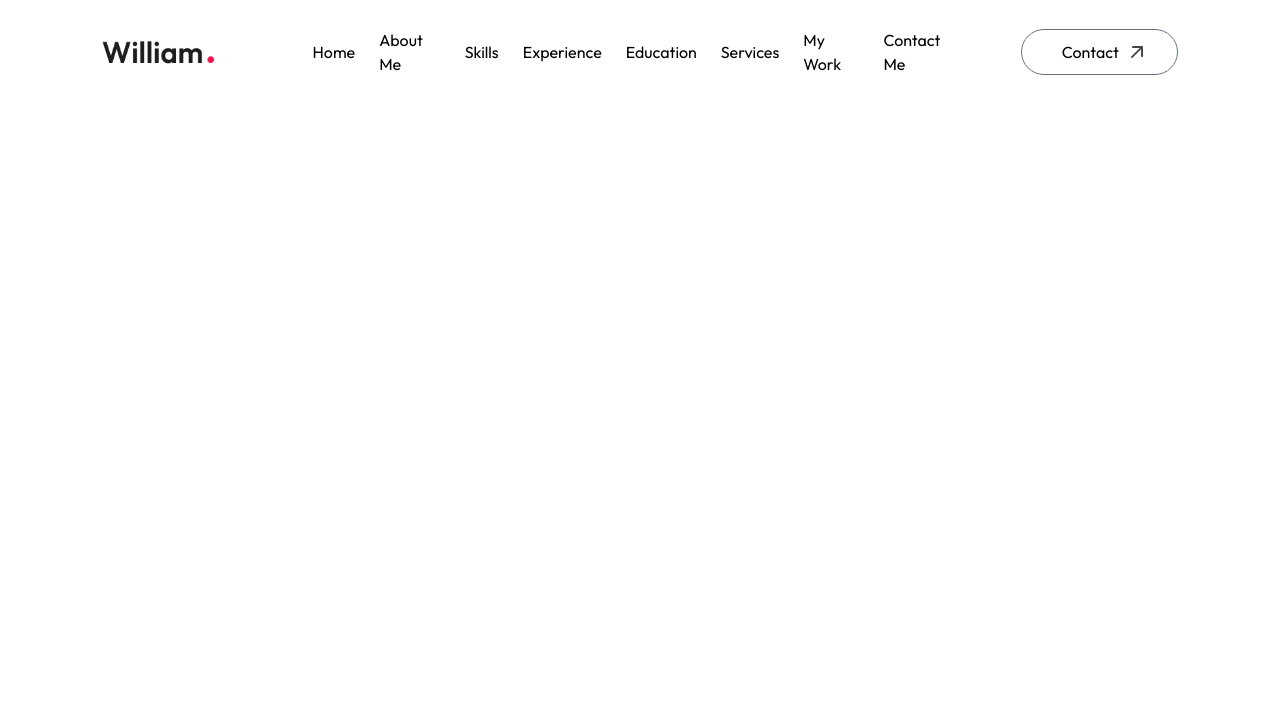
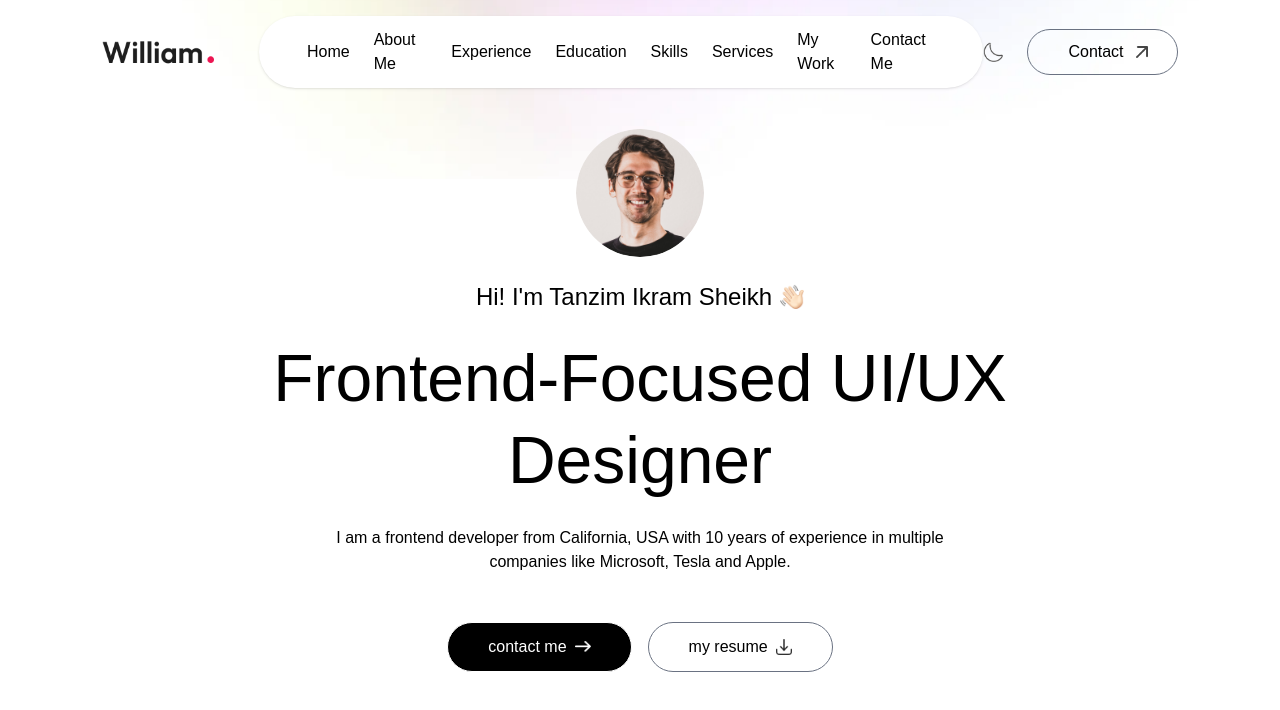
Before and after one commit to tanzim-ikram/portfolio-website, a Next.js app: page / in a window 1280 px wide. Shown: the top 710 px of the page. Built offline with nearby package versions, Linux system fonts and the light colour scheme; a web font is replaced by a local one.

Commit message:
new file:   app/components/Header.jsx modified:   app/components/Navbar.jsx modified:   app/globals.css modified:   app/page.js

```diff
--- /dev/null
+++ b/app/components/Header.jsx
@@ -0,0 +1,52 @@
+import { assets } from "@/assets/assets";
+import Image from "next/image";
+import React from "react";
+
+function Header() {
+  return (
+    <div className="w-full min-h-screen flex items-center justify-center px-4">
+      <div className="w-full max-w-3xl text-center flex flex-col items-center justify-center gap-6">
+        <Image
+          src={assets.profile_img}
+          alt="Profile"
+          className="rounded-full"
+          width={128}
+          height={128}
+        />
+
+        <h3 className="flex items-center justify-center gap-2 text-xl md:text-2xl font-Ovo">
+          Hi! I'm Tanzim Ikram Sheikh
+          <Image src={assets.hand_icon} alt="Wave" width={24} height={24} />
+        </h3>
+
+        <h1 className="text-3xl sm:text-6xl lg:text-[66px] font-Ovo leading-tight">
+          Frontend-Focused UI/UX Designer
+        </h1>
+
+        <p className="max-w-2xl mx-auto font-Ovo">
+          I am a frontend developer from California, USA with 10 years of experience in multiple companies like Microsoft, Tesla and Apple.
+        </p>
+
+        <div className="flex flex-col sm:flex-row items-center gap-4 mt-6">
+          <a
+            href="#contact"
+            className="px-10 py-3 border rounded-full border-white bg-black text-white flex items-center gap-2"
+          >
+            contact me
+            <Image src={assets.right_arrow_white} alt="" width={16} height={16} />
+          </a>
+          <a
+            href="/sample-resume.pdf"
+            download
+            className="px-10 py-3 border rounded-full border-gray-500 flex items-center gap-2"
+          >
+            my resume
+            <Image src={assets.download_icon} alt="" width={16} height={16} />
+          </a>
+        </div>
+      </div>
+    </div>
+  );
+}
+
+export default Header;
--- a/app/components/Navbar.jsx
+++ b/app/components/Navbar.jsx
@@ -1,29 +1,70 @@
 import { assets } from '@/assets/assets'
 import Image from 'next/image'
-import React from 'react'
+import React, {useRef} from 'react'
 
 const Navbar = () => {
+
+    const sideMenuRef = useRef();
+
+    const openMenu = ()=> {
+        sideMenuRef.current.style.transform = 'translateX(-16rem)'
+
+    }
+
+    const closeMenu = ()=> {
+        sideMenuRef.current.style.transform = 'translateX(16rem)'
+
+    }
+
   return (
     <>
+    <div className='fixed top-0 right-0 w-11/12 -z-10 translate-y-[-80%]'>
+        <Image src={assets.header_bg_color} alt='' className='w-full'/>
+    </div>
       <nav className='w-full fixed px-5 lg:px-8 xl:px-[8%] py-4 flex items-center justify-between z-50'>
         <a href="#op">
             <Image src={assets.logo} alt="" className='w-28 cursor-pointer mr-14'/>
         </a>
 
-        <ul className='hidden md:flex items-center gap-6 lag:gap-8 rounded-full px-12 py-3'>
-            <li><a href="#top">Home</a></li>
-            <li><a href="#top">About Me</a></li>
-            <li><a href="#top">Skills</a></li>
-            <li><a href="#top">Experience</a></li>
-            <li><a href="#top">Education</a></li>
-            <li><a href="#top">Services</a></li>
-            <li><a href="#top">My Work</a></li>
-            <li><a href="#top">Contact Me</a></li>
+        <ul className='hidden md:flex items-center gap-6 lag:gap-8 rounded-full px-12 py-3 bg-white shadow-sm bg-opacity-50'>
+            <li><a className='font-Ovo' href="#top">Home</a></li>
+            <li><a className='font-Ovo' href="#top">About Me</a></li>
+            <li><a className='font-Ovo' href="#top">Experience</a></li>
+            <li><a className='font-Ovo' href="#top">Education</a></li>
+            <li><a className='font-Ovo' href="#top">Skills</a></li>
+            <li><a className='font-Ovo' href="#top">Services</a></li>
+            <li><a className='font-Ovo' href="#top">My Work</a></li>
+            <li><a className='font-Ovo' href="#top">Contact Me</a></li>
         </ul>
 
-        <div>
-            <a href="#contact" className='hidden lg:flex items-center gap-3 px-10 py-2.5 border border-gray-500 rounded-full ml-4'>Contact <Image src={assets.arrow_icon} alt="" className='w-3'/></a>
+        <div className='flex items-center gap-2'>
+            <button>
+                <Image src={assets.moon_icon} alt='' className='w-6' />
+            </button>
+
+            <a href="#contact" className='hidden lg:flex items-center gap-3 px-10 py-2.5 border border-gray-500 rounded-full ml-4 font-Ovo'>Contact <Image src={assets.arrow_icon} alt='' className='w-3'/></a>
+
+            <button className='block md:hidden ml-3 cursor-pointer' onClick={openMenu}>
+                <Image src={assets.menu_black} alt='' className='w-6' />
+            </button>
         </div>
+
+        {/* ----------------Mobile Menu---------------- */}
+        <ul ref={sideMenuRef} className='flex md:hidden flex-col gap-4 py-20 px-10 fixed -right-64 top-0 bottom-0 w-64 z-50 h-screen bg-rose-50 transition duration-500'>
+
+            <div className='absolute right-6 top-6' onClick={closeMenu}>
+                <Image src={assets.close_black} alt='' className='w-5 cursor-pointer'/>
+            </div>
+
+            <li><a className='font-Ovo' onClick={closeMenu} href="#top">Home</a></li>
+            <li><a className='font-Ovo' onClick={closeMenu} href="#top">About Me</a></li>
+            <li><a className='font-Ovo' onClick={closeMenu} href="#top">Experience</a></li>
+            <li><a className='font-Ovo' onClick={closeMenu} href="#top">Education</a></li>
+            <li><a className='font-Ovo' onClick={closeMenu} href="#top">Skills</a></li>
+            <li><a className='font-Ovo' onClick={closeMenu} href="#top">Services</a></li>
+            <li><a className='font-Ovo' onClick={closeMenu} href="#top">My Work</a></li>
+            <li><a className='font-Ovo' onClick={closeMenu} href="#top">Contact Me</a></li>
+        </ul>
       </nav>
     </>
   )
--- a/app/globals.css
+++ b/app/globals.css
@@ -1,5 +1,5 @@
 @import "tailwindcss";
 
 * {
-  font-family: Outfit;
+  /* font-family: Outfit; */
 }
--- a/app/page.js
+++ b/app/page.js
@@ -1,10 +1,12 @@
 'use client'
 import Navbar from "./components/Navbar";
+import Header from "./components/Header";
 
 export default function Home() {
   return (
     <>
       <Navbar />
+      <Header />
     </>
   );
 }
```
